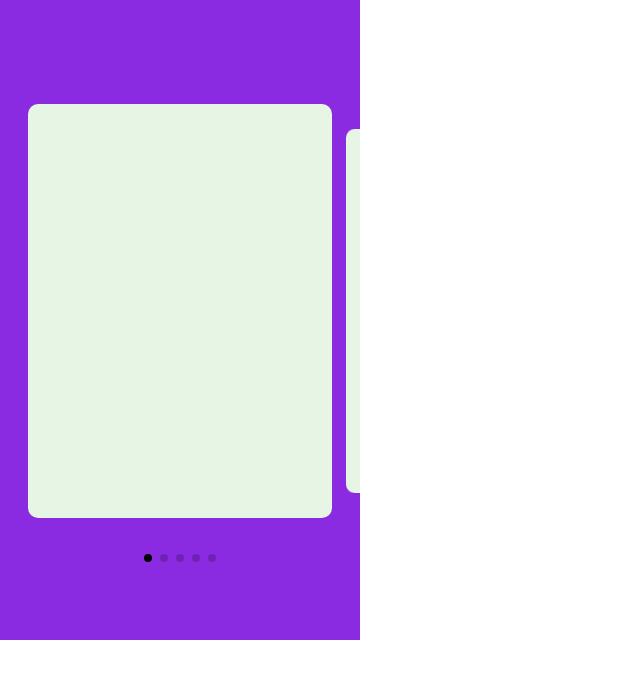
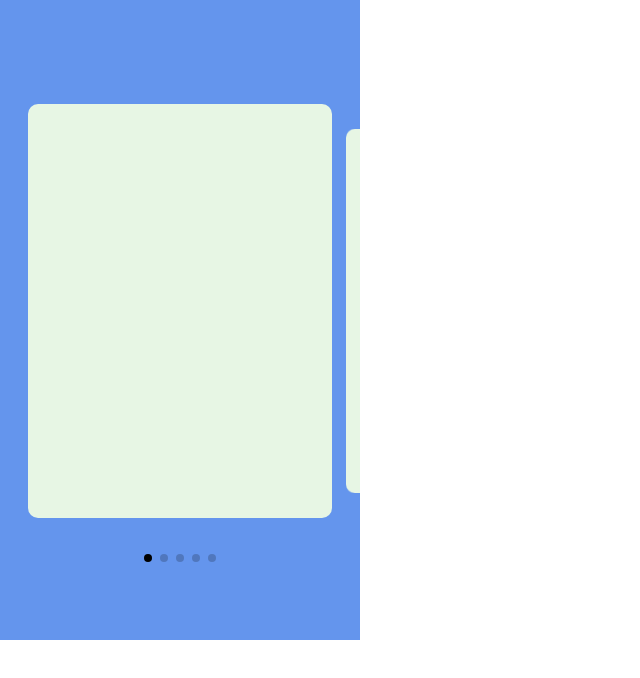
Before and after one commit to offf-dev/github.io, a website: page index.html in a window 1280 px wide. Shown: the whole page, without its empty margins (0-640 px from the left). Drawn offline with nearby package versions, Linux system fonts and the light colour scheme.

Commit message:
change theme-color: exp5

```diff
--- a/css/styles.css
+++ b/css/styles.css
@@ -25,7 +25,7 @@ body {
     max-height: 100vh;
 }
 [data-slide="0"] {background-color: rgb(187,242,175);}
-[data-slide="0"] {background-color: blueviolet;}
+[data-slide="0"] {background-color: cornflowerblue;}
 [data-slide="1"] {background-color: rgb(191,236,181);}
 [data-slide="2"] {background-color: rgb(116,180,216);}
 [data-slide="3"] {background-color: rgb(222,199,217);}
```
Also changed, not shown: manifest.json.
